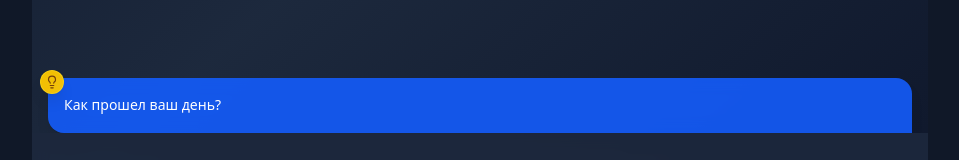
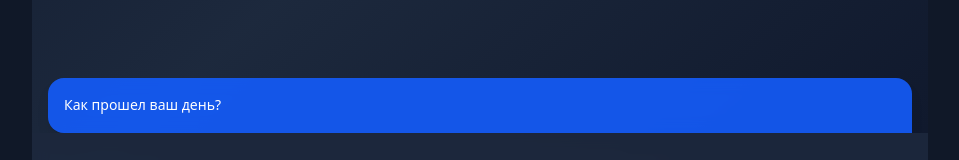
Before and after one commit to marchnath/chat, a Next.js app: page /chat in a window 1280 px wide. Shown: the part 581-741 px from the top of the page, without its empty margins (160-1119 px from the left). Built offline with nearby package versions, Linux system fonts and the light colour scheme.

Commit message:
removed yellow

```diff
--- a/components/HintBubble.jsx
+++ b/components/HintBubble.jsx
@@ -87,9 +87,9 @@ export default function HintBubble({
         </div>
 
         {/* Lightbulb icon */}
-        <div className="absolute -top-2 -left-2 bg-yellow-400/95 backdrop-blur-sm rounded-full p-1 shadow-lg border border-yellow-300/50">
+        {/* <div className="absolute -top-2 -left-2 bg-yellow-400/95 backdrop-blur-sm rounded-full p-1 shadow-lg border border-yellow-300/50">
           <Lightbulb className="w-3.5 h-3.5 text-yellow-900" />
-        </div>
+        </div> */}
       </div>
     </div>
   );
```
